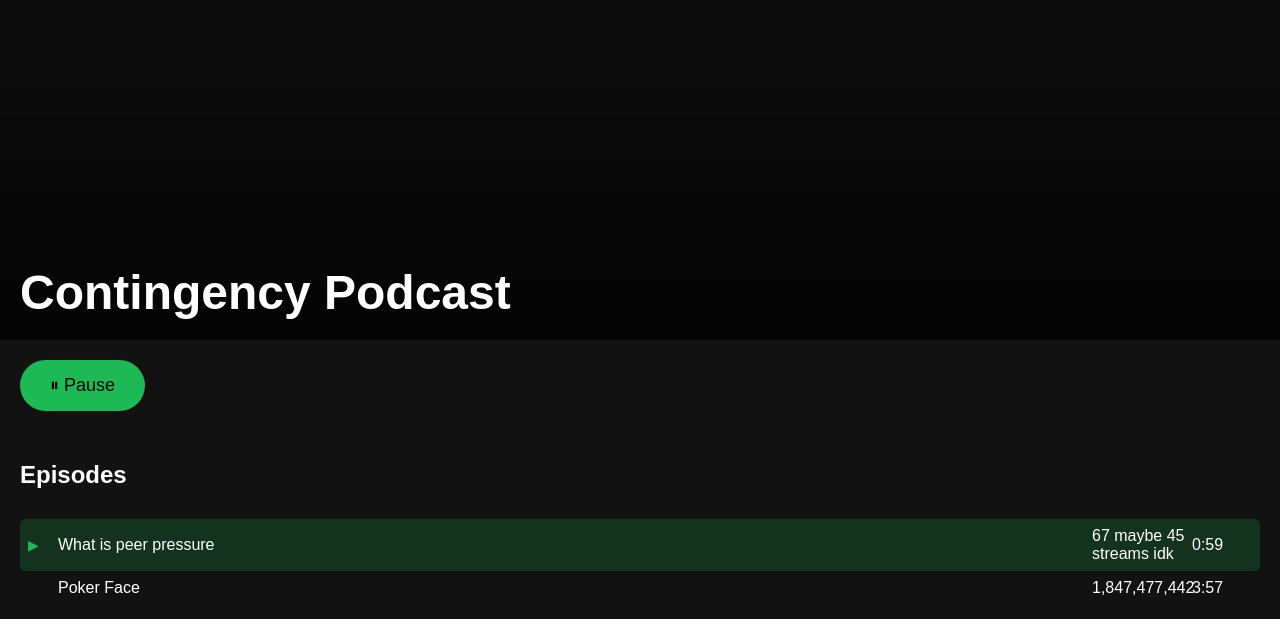
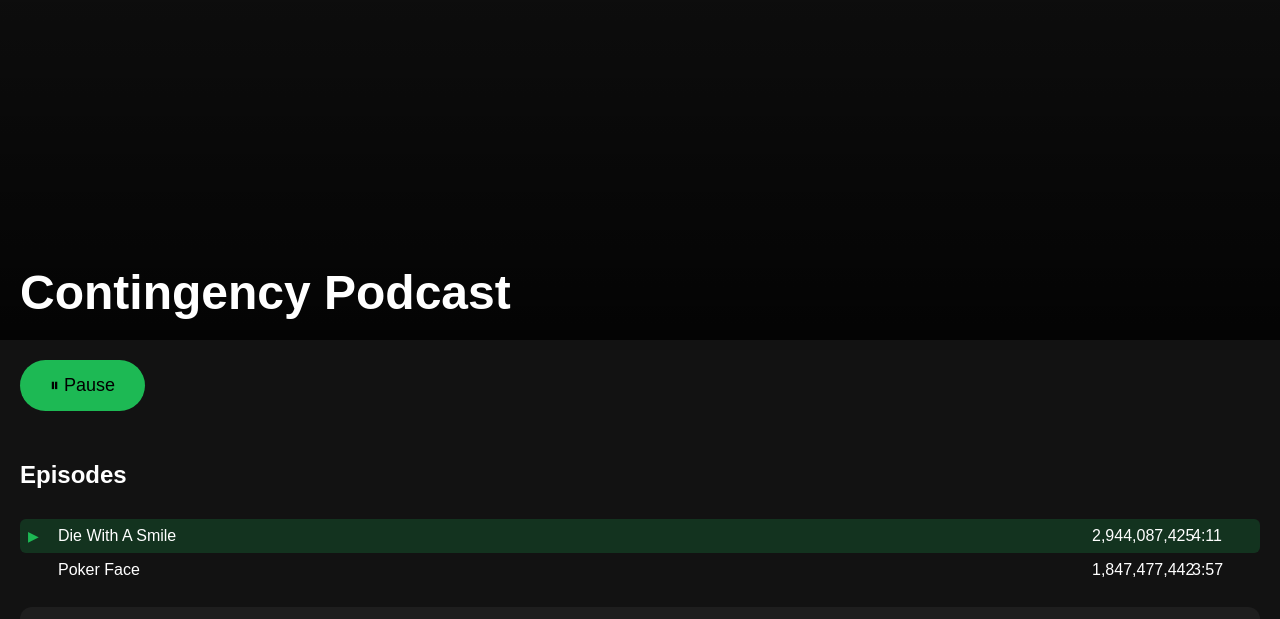
Before and after one commit to Texteer/spoootify, a plain HTML site: page index.html in a window 1280 px wide. Both pictures are taken after a click on the button "▶ Play". Shown: the top 619 px of the page. Drawn offline with Linux system fonts and the light colour scheme.

Commit message:
Update index.html

```diff
--- a/index.html
+++ b/index.html
@@ -198,9 +198,9 @@
 <script>
 const songs = [
   {
-        title: "What is peer pressure",
-        streams: "67 maybe 45 streams idk",
-        length: "0:59",
+    title: "Die With A Smile",
+    streams: "2,944,087,425",
+    length: "4:11",
     cover: "assets/cover1.jpg",
     file: "assets/song1.mp3"
   },
@@ -214,12 +214,15 @@
 ];
 
 const audio = new Audio();
+audio.volume = 1;
+document.body.appendChild(audio); // ensures browser recognizes it
+
 let currentSong = 0;
 let isPlaying = false;
 let shuffle = false;
 let repeat = "off"; // off, one, all
 
-    // preload covers
+// Preload covers
 songs.forEach(s => {
   const img = new Image();
   img.src = s.cover;
@@ -236,6 +239,7 @@
 const nextBtn = document.getElementById("next");
 const pickPlay = document.getElementById("pickPlay");
 
+// Render song list
 function renderSongs() {
   songsContainer.innerHTML = "";
   songs.forEach((s, i) => {
@@ -253,25 +257,37 @@
   });
 }
 
+// Play a song
 function playSong(i) {
   currentSong = i;
   audio.src = songs[i].file;
-      audio.play();
+  audio.load();
+  audio.play().then(() => {
     isPlaying = true;
     updateUI();
+  }).catch(err => {
+    console.error("Audio playback error:", err);
+    alert("Unable to play audio. Check your file paths.");
+  });
 }
 
+// Toggle play/pause
 function togglePlay() {
+  if (!audio.src) {
+    playSong(currentSong);
+    return;
+  }
   if (isPlaying) {
     audio.pause();
     isPlaying = false;
   } else {
-        audio.play();
+    audio.play().catch(err => console.error(err));
     isPlaying = true;
   }
   updateUI();
 }
 
+// Update UI
 function updateUI() {
   playPause.textContent = isPlaying ? "⏸" : "▶";
   bigPlay.textContent = isPlaying ? "⏸ Pause" : "▶ Play";
@@ -282,7 +298,9 @@
 playPause.onclick = togglePlay;
 bigPlay.onclick = togglePlay;
 volume.oninput = () => (audio.volume = volume.value);
-    seek.oninput = () => (audio.currentTime = (seek.value / 100) * audio.duration);
+seek.oninput = () => {
+  if (audio.duration) audio.currentTime = (seek.value / 100) * audio.duration;
+};
 
 audio.ontimeupdate = () => {
   seek.value = (audio.currentTime / audio.duration) * 100 || 0;
@@ -303,11 +321,11 @@
   }
 };
 
+// Shuffle & repeat
 shuffleBtn.onclick = () => {
   shuffle = !shuffle;
   shuffleBtn.style.color = shuffle ? "#1db954" : "white";
 };
-
 repeatBtn.onclick = () => {
   if (repeat === "off") {
     repeat = "all";
@@ -321,6 +339,7 @@
   }
 };
 
+// Previous & next
 prevBtn.onclick = () => {
   if (audio.currentTime > 5) {
     audio.currentTime = 0;
@@ -336,8 +355,9 @@
   }
 };
 
+// Artist pick
 pickPlay.onclick = () => {
-      playSong(0); // play first song for now
+  playSong(0); // first song
 };
 
 // Keyboard shortcuts
```
Lines whose indentation alone changed are shown as unchanged.
